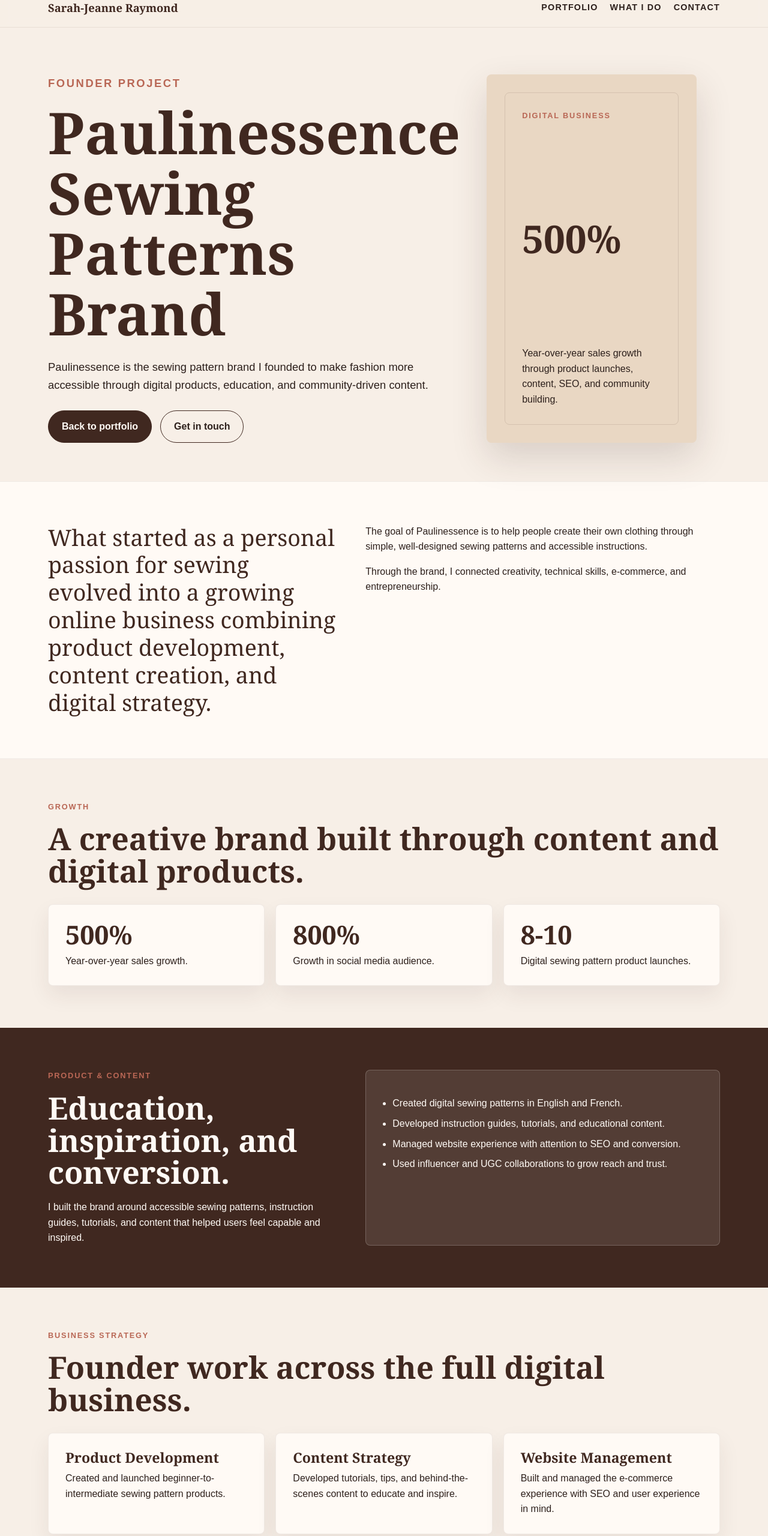
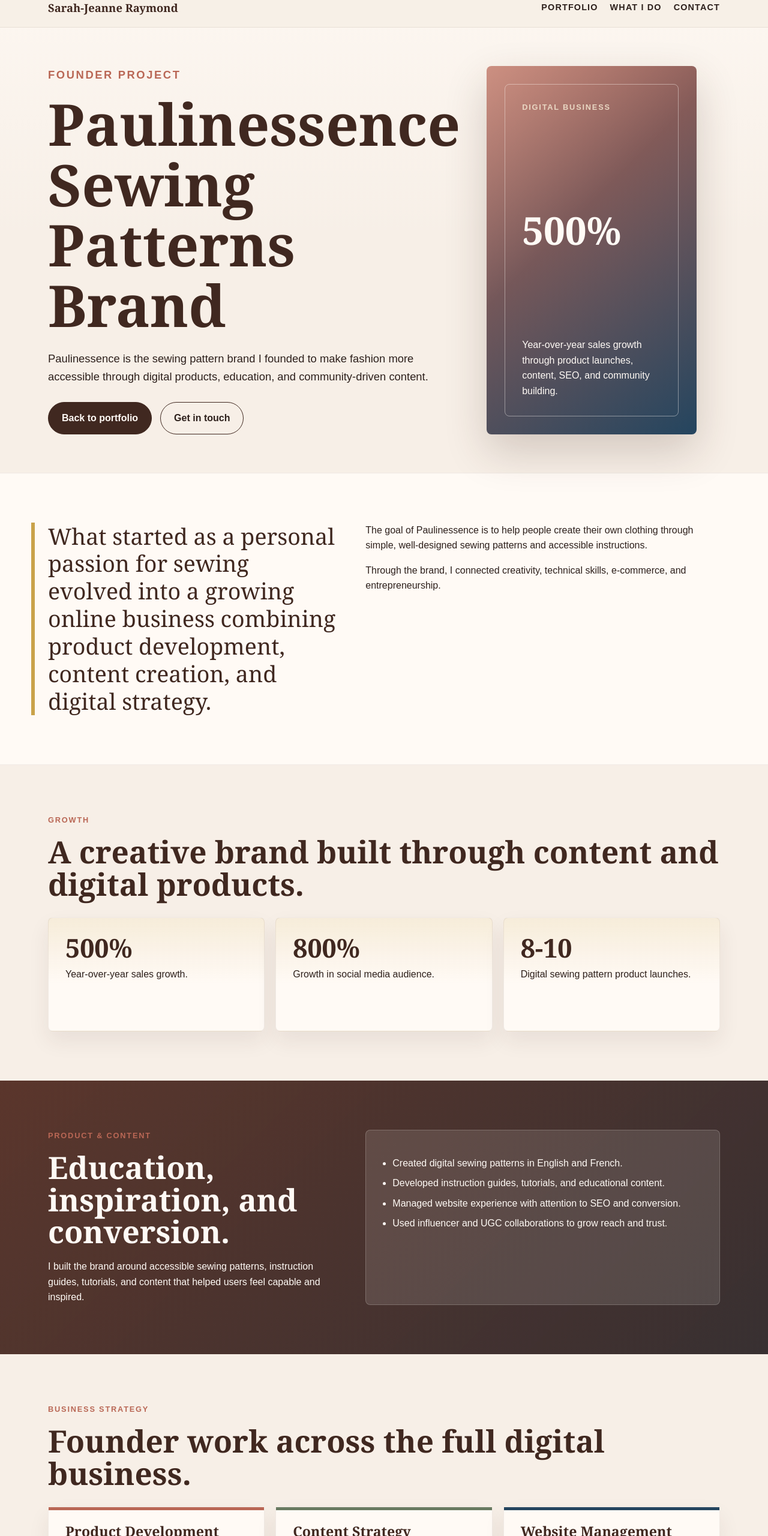
Before and after one commit to SJRaymond/Portfolio, a plain HTML site: page paulinessence.html in a window 1280 px wide. Shown: the part 20-2580 px from the top of the page at 60% size. Drawn offline with Linux system fonts and the light colour scheme.

Commit message:
Polish case study page styling

```diff
--- a/case-study.css
+++ b/case-study.css
@@ -7,6 +7,8 @@
   --ink: #2d201c;
   --white: #fffaf5;
   --sage: #687a61;
+  --navy: #24455f;
+  --gold: #c9a24a;
 }
 
 * {
@@ -20,7 +22,9 @@ html {
 }
 
 body {
-  background: var(--cream);
+  background:
+    linear-gradient(180deg, rgba(255, 250, 245, 0.72) 0%, rgba(247, 239, 231, 0) 26rem),
+    var(--cream);
   color: var(--ink);
   font-family: Arial, Helvetica, sans-serif;
   line-height: 1.6;
@@ -112,10 +116,12 @@ h3 {
 }
 
 .hero {
+  align-items: center;
   display: grid;
   gap: 44px;
   grid-template-columns: 1fr 0.9fr;
-  padding: 78px 0 64px;
+  min-height: calc(100vh - 74px);
+  padding: 64px 0;
 }
 
 .hero-copy p {
@@ -125,9 +131,11 @@ h3 {
 
 .hero-card {
   align-self: stretch;
-  background: var(--sand);
+  background:
+    linear-gradient(135deg, rgba(255, 250, 245, 0.28), rgba(255, 250, 245, 0) 42%),
+    linear-gradient(145deg, var(--terracotta), var(--navy));
   border-radius: 8px;
-  box-shadow: 0 24px 60px rgba(64, 40, 32, 0.16);
+  box-shadow: 0 28px 70px rgba(64, 40, 32, 0.2);
   display: grid;
   min-height: 420px;
   overflow: hidden;
@@ -135,16 +143,21 @@ h3 {
 }
 
 .hero-card-inner {
-  border: 1px solid rgba(64, 40, 32, 0.12);
+  border: 1px solid rgba(255, 250, 245, 0.42);
   border-radius: 8px;
+  color: var(--white);
   display: flex;
   flex-direction: column;
   justify-content: space-between;
   padding: 28px;
 }
 
+.hero-card .eyebrow {
+  color: var(--sand);
+}
+
 .hero-card strong {
-  color: var(--brown);
+  color: var(--white);
   display: block;
   font-family: Georgia, "Times New Roman", serif;
   font-size: clamp(2.4rem, 5vw, 4.6rem);
@@ -177,13 +190,27 @@ h3 {
 }
 
 section {
-  padding: 70px 0;
+  padding: 82px 0;
 }
 
 .intro-band {
   background: var(--white);
   border-bottom: 1px solid rgba(64, 40, 32, 0.08);
   border-top: 1px solid rgba(64, 40, 32, 0.08);
+}
+
+.intro-band .container {
+  position: relative;
+}
+
+.intro-band .container::before {
+  background: var(--gold);
+  content: "";
+  height: 100%;
+  left: -28px;
+  position: absolute;
+  top: 0;
+  width: 6px;
 }
 
 .intro-grid,
@@ -217,6 +244,35 @@ section {
   padding: 28px;
 }
 
+.metric {
+  background:
+    linear-gradient(180deg, rgba(201, 162, 74, 0.16), rgba(255, 250, 245, 0) 58%),
+    var(--white);
+  min-height: 190px;
+}
+
+.card {
+  position: relative;
+}
+
+.card::before {
+  background: var(--terracotta);
+  content: "";
+  height: 5px;
+  left: 0;
+  position: absolute;
+  right: 0;
+  top: 0;
+}
+
+.card:nth-child(2n)::before {
+  background: var(--sage);
+}
+
+.card:nth-child(3n)::before {
+  background: var(--navy);
+}
+
 .metric strong {
   color: var(--brown);
   display: block;
@@ -227,7 +283,9 @@ section {
 }
 
 .feature {
-  background: var(--brown);
+  background:
+    linear-gradient(135deg, rgba(185, 103, 85, 0.22), rgba(36, 69, 95, 0.28)),
+    var(--brown);
   color: var(--white);
 }
 
@@ -236,7 +294,7 @@ section {
 }
 
 .feature-panel {
-  background: rgba(255, 250, 245, 0.1);
+  background: rgba(255, 250, 245, 0.12);
   border: 1px solid rgba(255, 250, 245, 0.2);
   border-radius: 8px;
   padding: 26px;
@@ -259,9 +317,18 @@ li {
 
 .role-item {
   background: var(--sand);
+  border-left: 5px solid var(--terracotta);
   border-radius: 8px;
   font-weight: 700;
   padding: 20px;
+}
+
+.role-item:nth-child(2n) {
+  border-left-color: var(--sage);
+}
+
+.role-item:nth-child(3n) {
+  border-left-color: var(--navy);
 }
 
 .tags {
```
